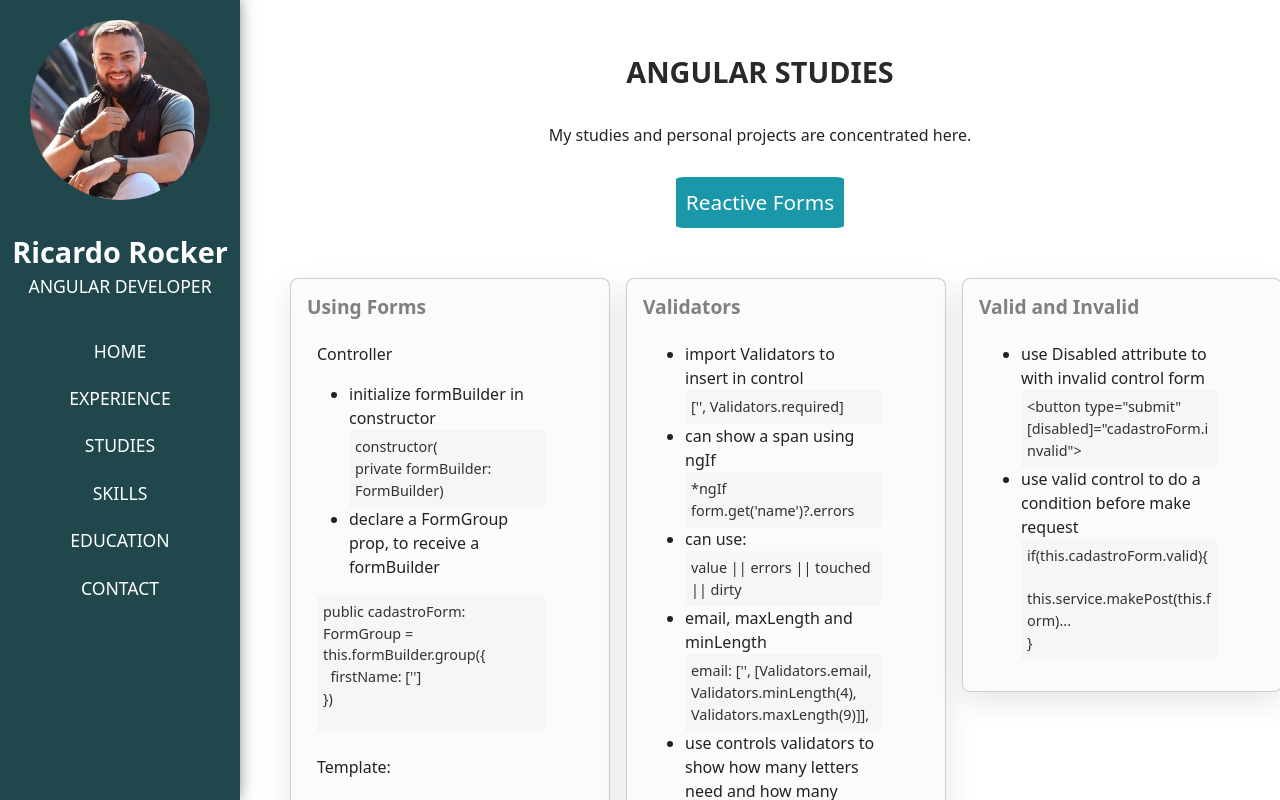
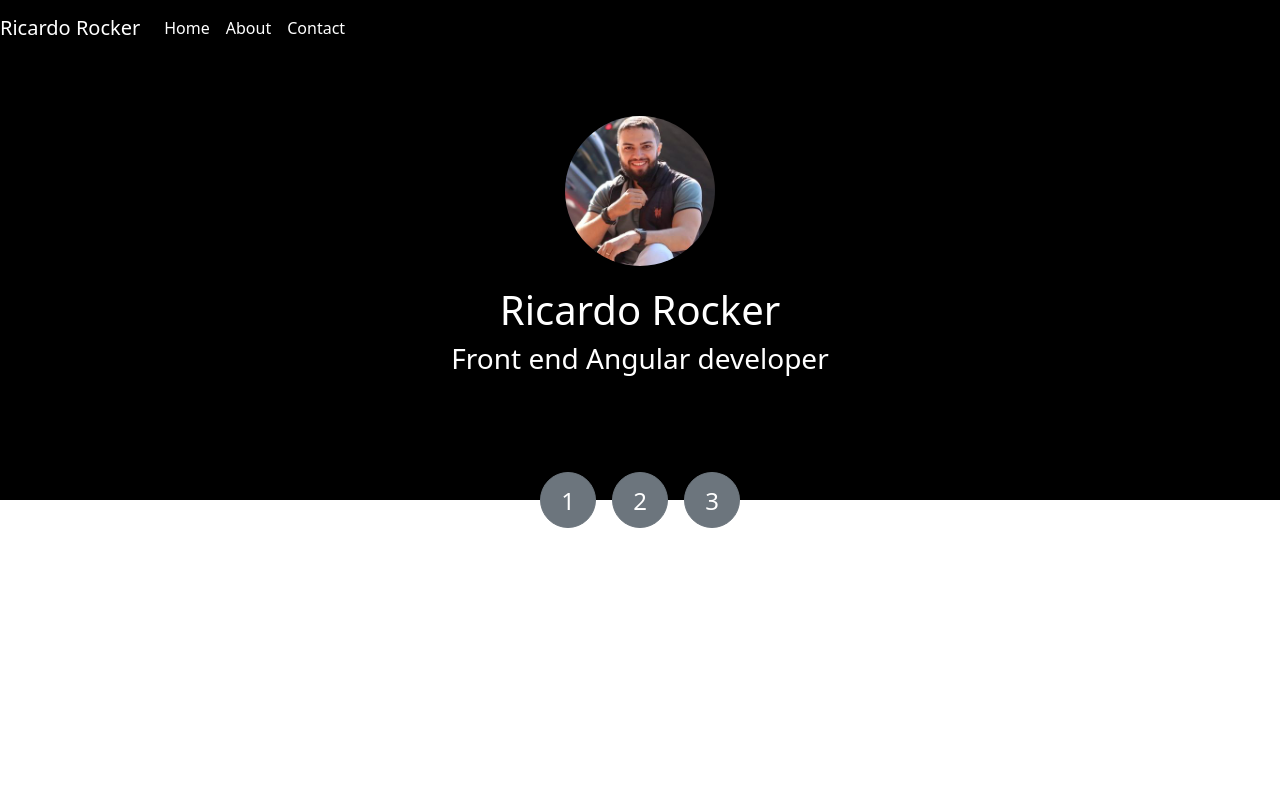
Before and after one commit to ricardorocker/my-angular-site, an Angular app: page /projects/reactive-forms in a window 1280 px wide. Shown: the top 800 px of the page. Built offline with nearby package versions, Linux system fonts and the light colour scheme.

Commit message:
Change navbar template

```diff
--- a/src/app/app.component.ts
+++ b/src/app/app.component.ts
@@ -2,7 +2,8 @@ import { Component } from '@angular/core';
 
 @Component({
   selector: 'app-root',
-  template: `<app-default-layout></app-default-layout>`
+  // template: `<app-default-layout></app-default-layout>`
+  template: `<app-new></app-new>`
 })
 export class AppComponent {
   title = 'rocker';
--- a/src/app/app.module.ts
+++ b/src/app/app.module.ts
@@ -16,6 +16,7 @@ import { NavBarComponent } from './components/nav-bar/nav-bar.component';
 import { DefaultLayoutComponent } from './components/default-layout/default-layout.component';
 import { ReactiveFormsComponent } from './views/projects/reactive-forms/reactive-forms.component';
 import { CardComponent } from './components/card/card.component';
+import { NewComponent } from './components/new/new.component';
 
 @NgModule({
   declarations: [
@@ -30,7 +31,8 @@ import { CardComponent } from './components/card/card.component';
     NavBarComponent,
     DefaultLayoutComponent,
     ReactiveFormsComponent,
-    CardComponent
+    CardComponent,
+    NewComponent
   ],
   imports: [
     BrowserModule,
--- /dev/null
+++ b/src/app/components/new/new.component.css
@@ -0,0 +1,77 @@
+.home {
+  height: 600px;
+}
+
+.banner {
+  display: flex;
+  flex-direction: column;
+  align-items: center;
+  justify-content: center;
+  background-position: center;
+  background-size: cover;
+  position: relative;
+  background-color: aquamarine;
+}
+
+.title {
+  color: #fff;
+  text-align: center;
+  text-shadow: 3px 3px #000000;
+}
+
+.logo {
+  width: 150px;
+  height: 150px;
+  background-position: center;
+  background-size: cover;
+  border-radius: 50%;
+  margin-bottom: 20px;
+}
+
+.logo:hover {
+  width: 160px;
+  height: 160px;
+}
+
+.navbar {
+  background-color: transparent;
+  background-position: center;
+  background-size: cover;
+  width: 100%;
+  position: absolute;
+  top: 0;
+  left: 0;
+}
+
+.banner-nav-buttons {
+  position: absolute;
+  top: 472px; /* 500px - metade de 56px */
+  left: 0;
+  width: 100%;
+  padding: 0px;
+  text-align: center;
+}
+
+.btn-circle {
+  border-radius: 50%;
+  width: 56px;
+  height: 56px;
+  padding: 0;
+  font-size: 24px;
+  line-height: 56px;
+  text-align: center;
+  margin: 0 8px;
+}
+
+@media (max-width: 992px) {
+  .navbar {
+    position: fixed;
+    top: 0;
+    left: 0;
+  }
+
+  .navbar-nav {
+    flex-direction: column;
+    align-items: center;
+  }
+}
--- /dev/null
+++ b/src/app/components/new/new.component.html
@@ -0,0 +1,28 @@
+<div class="home">
+  <!-- <div class="banner" style="height: 500px; background-image: url('../../../assets/banner.jpg');"> -->
+  <div class="banner" style="height: 500px; background-color: black;">
+    <div class="logo" style="background-image: url('../../../assets/profile.jpg');"></div>
+    <div class="title">
+      <h1>Ricardo Rocker</h1>
+      <h3>Front end Angular developer</h3>
+    </div>
+    <nav class="navbar navbar-expand-lg navbar-light ">
+      <a class="navbar-brand text-white" href="#">Ricardo Rocker</a>
+      <button class="navbar-toggler bg-light" type="button" (click)="toggleNavbar()" data-toggle="collapse"
+        data-target="#navbarSupportedContent" aria-controls="navbarSupportedContent" aria-expanded="false"
+        aria-label="Toggle navigation">
+        <span class="navbar-toggler-icon"></span>
+      </button>
+      <div class="collapse navbar-collapse" id="navbarSupportedContent">
+        <ul class="navbar-nav ml-auto">
+          <li class="nav-item" *ngFor="let item of items">
+            <a class="nav-link text-white" routerLink="{{item.link}}">{{item.name}}</a>
+          </li>
+        </ul>
+      </div>
+    </nav>
+  </div>
+  <div class="banner-nav-buttons">
+    <button *ngFor="let button of buttons" class="btn btn-circle btn-secondary">{{ button.name }}</button>
+  </div>
+</div>
--- /dev/null
+++ b/src/app/components/new/new.component.ts
@@ -0,0 +1,26 @@
+import { Component } from '@angular/core';
+
+@Component({
+  selector: 'app-new',
+  templateUrl: './new.component.html',
+  styleUrls: ['./new.component.css']
+})
+export class NewComponent {
+  items = [
+    {name: 'Home', link: '/'},
+    {name: 'About', link: '/about'},
+    {name: 'Contact', link: '/contact'},
+  ];
+
+
+  buttons = [
+    {name: '1', link: '/'},
+    {name: '2', link: '/about'},
+    {name: '3', link: '/contact'},
+  ];
+
+  public toggleNavbar(): void {
+    const navbar = document.getElementById('navbarSupportedContent');
+    navbar?.classList.toggle('collapse');
+  }
+}
```
Also changed, not shown: src/assets/banner.jpg (added), 1 other file (tests, documents, lock files or other folders).
